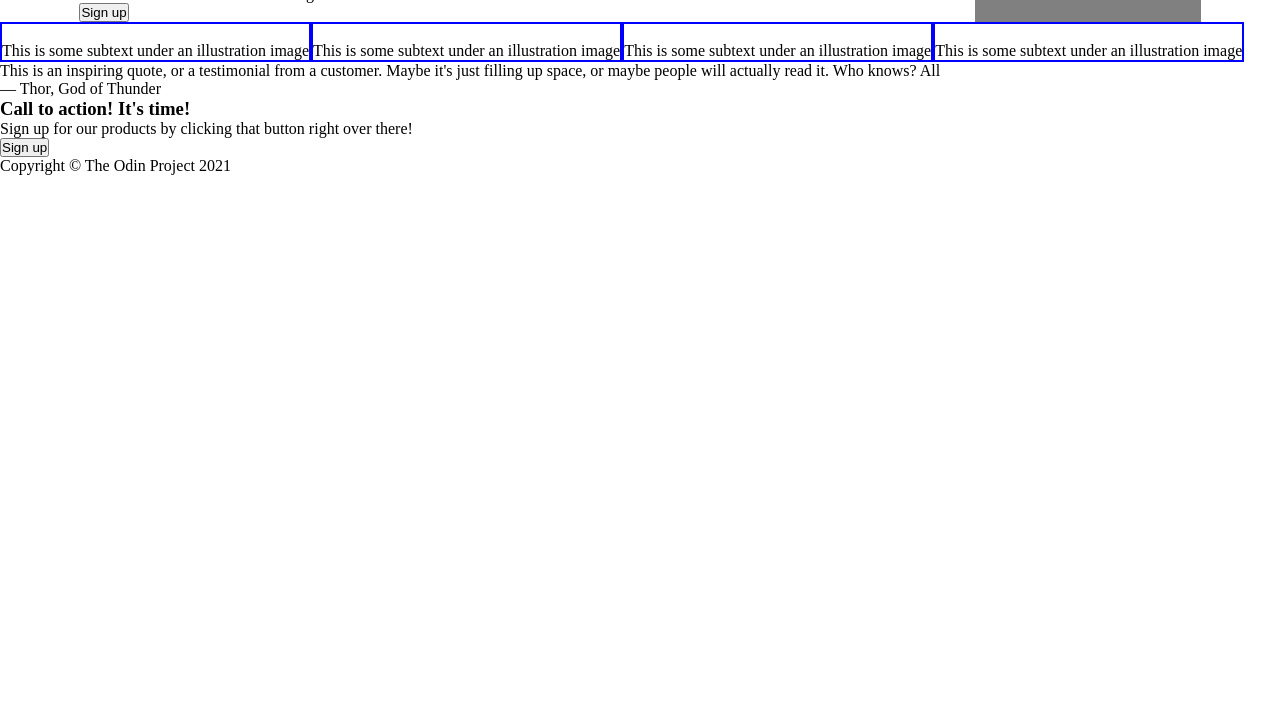
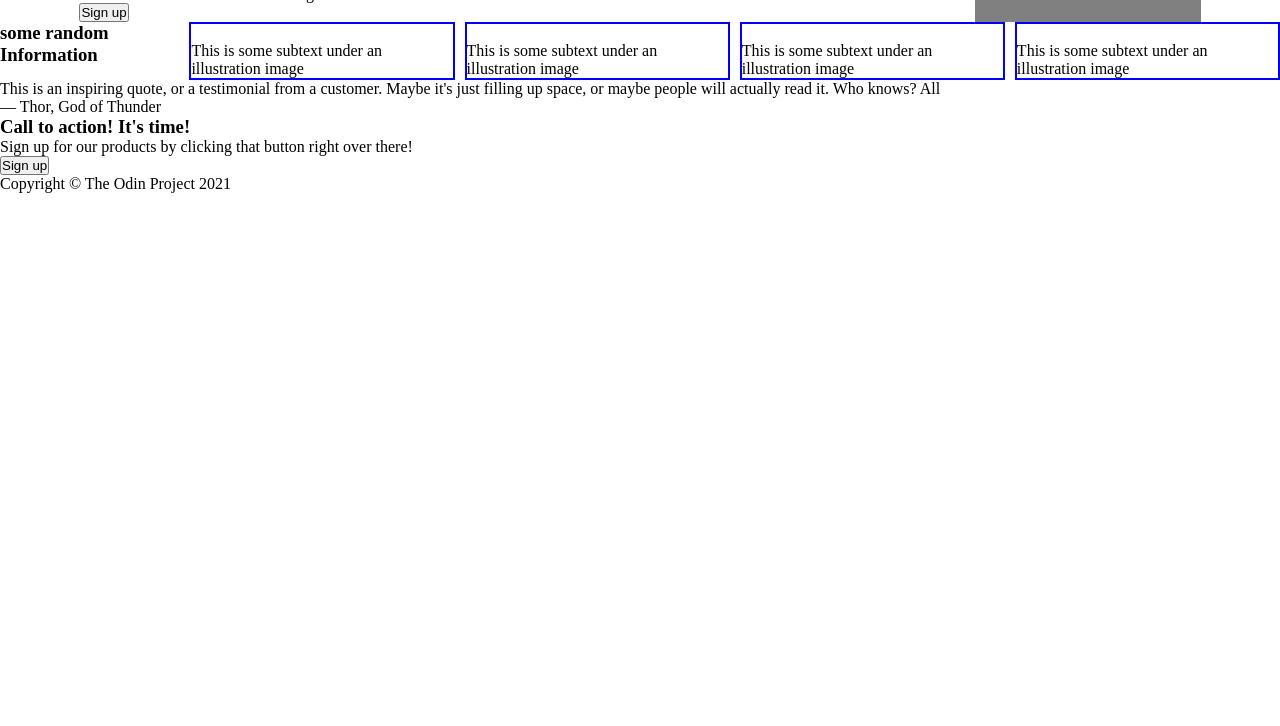
Before and after one commit to ocpradhan/odin-landing-page, a plain HTML site: page index.html in a window 1280 px wide. Shown: the part 74-800 px from the top of the page. Drawn offline with Linux system fonts and the light colour scheme.

Commit message:
Edited the HTML with an h3 tag in the information section.

```diff
--- a/index.html
+++ b/index.html
@@ -35,6 +35,7 @@
 
     <!-- Information section -->
     <div class="info">
+      <h3>some random Information</h3>
       <div style="border: 2px solid blue" class="box1">
         <img src="" alt="" />
         <p>This is some subtext under an illustration image</p>
--- a/styles.css
+++ b/styles.css
@@ -28,4 +28,6 @@ body {
 /* Information Section */
 .info {
   display: flex;
+  justify-content: center;
+  gap: 10px;
 }
```
